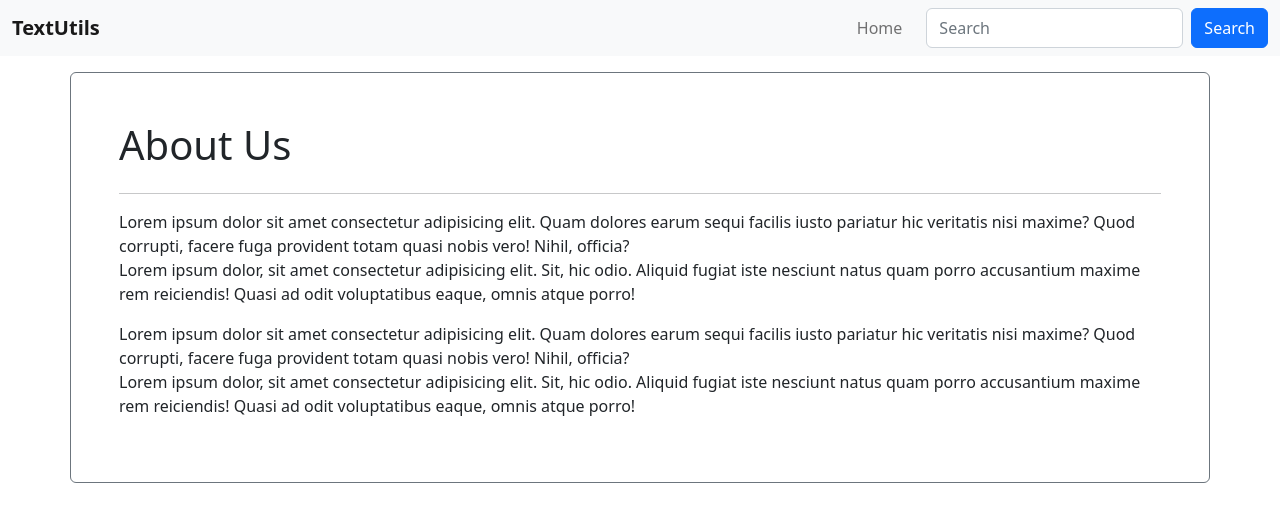
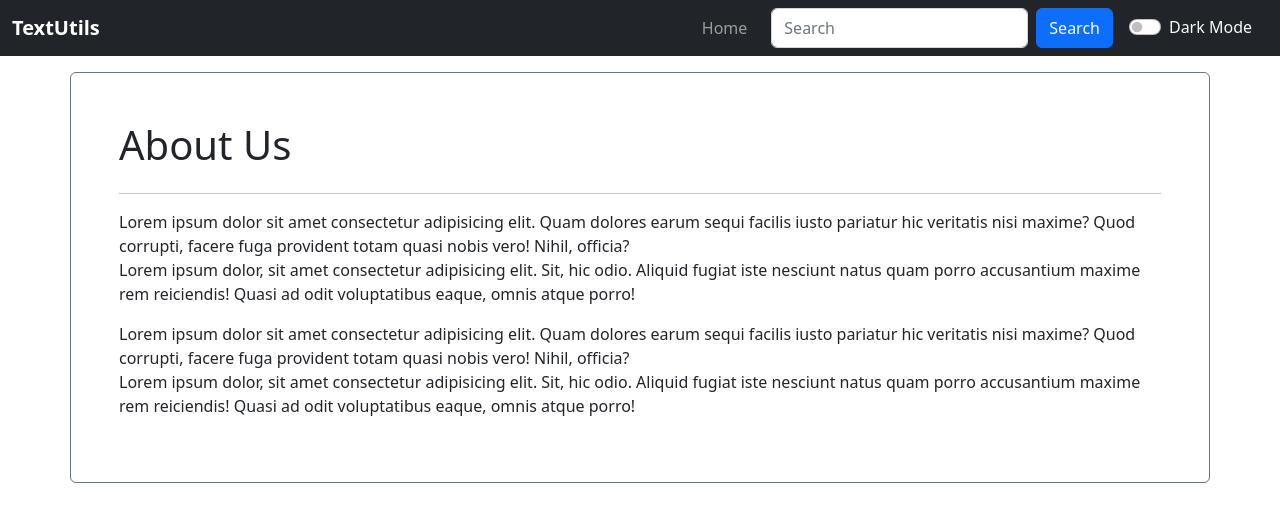
Before and after one commit to zaid617/React-practice-app, a React (Create React App) app: page / in a window 1280 px wide. Shown: the top 522 px of the page. Built offline with nearby package versions, Linux system fonts and the light colour scheme.

Commit message:
dark mode incomplete

```diff
--- a/src/App.js
+++ b/src/App.js
@@ -1,12 +1,26 @@
 import NavBar from './components/Navbar';
-import TextArea from './components/TextArea';
+// import TextArea from './components/TextArea';
 import 'bootstrap/dist/css/bootstrap.min.css';
 import About from './components/About';
+import React, { useState } from 'react';
+
 
 function App() {
+  const [mode,setMode] = useState('dark');
+  const [light,setLight] = useState('light')
+
+  const toggleMode = ()=>{
+    if (mode === "dark") {
+      setMode("light")
+      setLight("dark")
+    }
+    else
+    setMode("dark")
+    setLight("light")
+  }
   return (
    <>
-   <NavBar title="TextUtils"/>
+   <NavBar title="TextUtils" mode={mode} toggleMode={toggleMode} light={light}/>
    {/* <TextArea/> */}
    <About/>
    </>
--- a/src/components/Navbar.js
+++ b/src/components/Navbar.js
@@ -9,7 +9,7 @@ function NavBar(props) {
   return (
     <>
       {['md'].map((expand) => (
-        <Navbar key={expand} bg="light" expand={expand} className="mb-3">
+        <Navbar key={expand} expand={expand} className={`mb-3 navbar-${props.mode} bg-${props.mode}`}>
           <Container fluid>
             <Navbar.Brand href="#"><b>{props.title}</b></Navbar.Brand>
             <Navbar.Toggle aria-controls={`offcanvasNavbar-expand-${expand}`} />
@@ -39,6 +39,13 @@ function NavBar(props) {
                 </Form>
               </Offcanvas.Body>
             </Navbar.Offcanvas>
+                  <Form.Check
+                    type="switch"
+                    id="custom-switch"
+                    className={`text-${props.light} mx-3`}
+                    label="Dark Mode"
+                    onClick={props.toggleMode}
+                  />
           </Container>
         </Navbar>
       ))}
```
